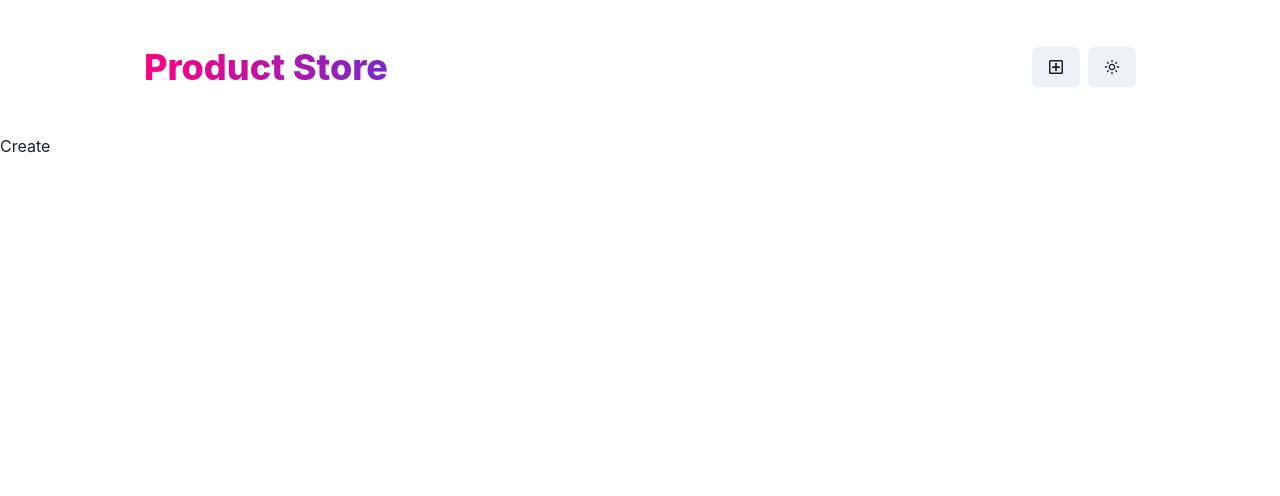
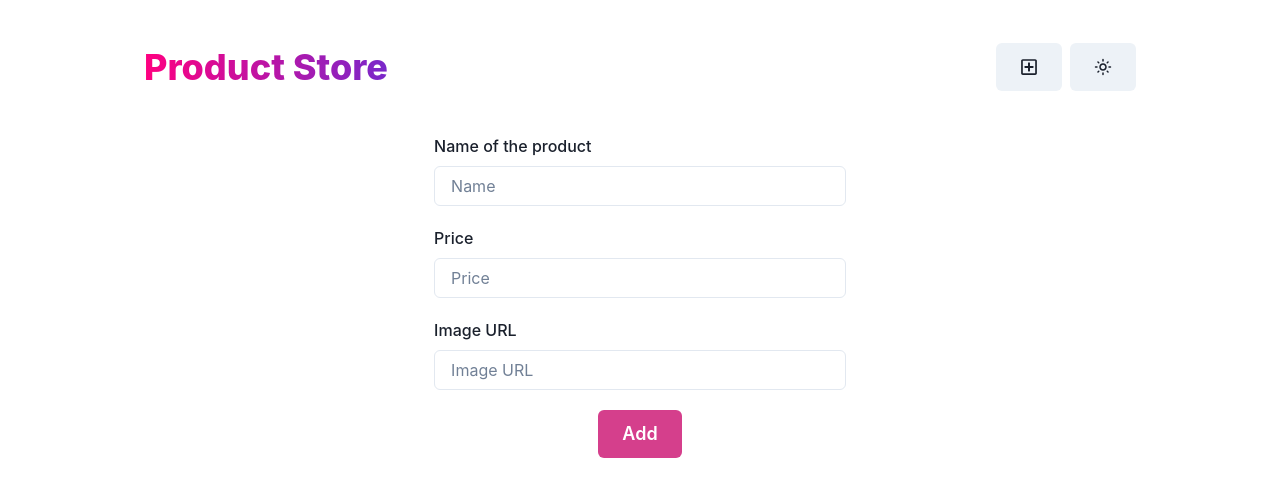
Before and after one commit to M7Tro/productStoreFromScratch, a React (Vite) app in the folder frontend/: page /create in a window 1280 px wide. Shown: the top 496 px of the page. Built offline with nearby package versions, Linux system fonts and the light colour scheme.

Commit message:
made a form on the create page. Added a custom hook for sending user input to the API. Not tested yet

```diff
--- a/frontend/src/components/Navbar.jsx
+++ b/frontend/src/components/Navbar.jsx
@@ -1,5 +1,5 @@
 import {Link} from 'react-router-dom';
-import {Button, HStack, useColorMode, Text, Box, Container, Flex} from "@chakra-ui/react";
+import {Button, HStack, useColorMode, Text, Container, Flex} from "@chakra-ui/react";
 import { FaRegPlusSquare } from "react-icons/fa";
 import { MdOutlineLightMode, MdDarkMode} from "react-icons/md";
 
@@ -21,11 +21,11 @@ export default function Navbar () {
                 </Link>
                 <HStack>
                     <Link to={'/create'}>
-                        <Button>
+                        <Button size='lg'>
                             <FaRegPlusSquare/>
                         </Button>
                     </Link>
-                    <Button onClick={toggleColorMode}>
+                    <Button size='lg' onClick={toggleColorMode}>
                         {colorMode === "light" ? <MdOutlineLightMode/> : <MdDarkMode/>}
                     </Button>
                 </HStack>
--- /dev/null
+++ b/frontend/src/hooks/useCreate.jsx
@@ -0,0 +1,25 @@
+import {useState} from 'react';
+
+export default function useCreate () {
+    const [isPending, setIsPending] = useState(false);
+    const [error, setError] = useState(null);
+
+    const createProduct = async (newProduct) => {
+        setIsPending(true);
+        const res = await fetch('/api/products/', {
+            method: "POST",
+            headers: {"Content-Type": "application/json"},
+            body: JSON.stringify(newProduct)
+        })
+        const json = await res.json();
+        if(res.ok){
+            setIsPending(false);
+            setError(null);
+            return json;
+        }else{
+            setIsPending(false);
+            setError(json);
+        }
+    }
+    return {isPending, error, createProduct};
+}
--- a/frontend/src/pages/Create.jsx
+++ b/frontend/src/pages/Create.jsx
@@ -1,7 +1,33 @@
+import {Container, FormControl, FormLabel, Input, Button} from "@chakra-ui/react";
+import {useState} from 'react';
+import useCreate from "../hooks/useCreate";
+
 export default function Create () {
+    const [newProduct, setNewProduct] = useState({
+        name: "",
+        price: "",
+        image: ""
+    })
+    //Importing states and method from the custom hook I have created for adding products:
+    const {isPending, error, createProduct} = useCreate();
+
     return (
-        <div>
-            Create
-        </div>
+        <Container maxW={"100vw"} centerContent>
+            <FormControl width={"33%"} textAlign={'center'}>
+                <FormLabel>Name of the product</FormLabel>
+                <Input placeholder="Name" name="name" type="text" mb={5} value={newProduct.value} onChange={(e)=>{
+                    setNewProduct({...newProduct, name: e.target.value})
+                }}></Input>
+                <FormLabel>Price</FormLabel>
+                <Input placeholder="Price" name="price" type="number" mb={5} value={newProduct.value} onChange={(e)=>{
+                    setNewProduct({...newProduct, price: e.target.value})
+                }}></Input>
+                <FormLabel>Image URL</FormLabel>
+                <Input placeholder="Image URL" name="image" type="url" mb={5} value={newProduct.value} onChange={(e)=>{
+                    setNewProduct({...newProduct, image: e.target.value})
+                }}></Input>
+                <Button colorScheme="pink" size={'lg'} onClick={()=>{console.log(newProduct)}}>Add</Button>
+            </FormControl>
+        </Container>
     )
 }
```
Also changed, not shown: 1 other file (tests, documents, lock files or other folders).
